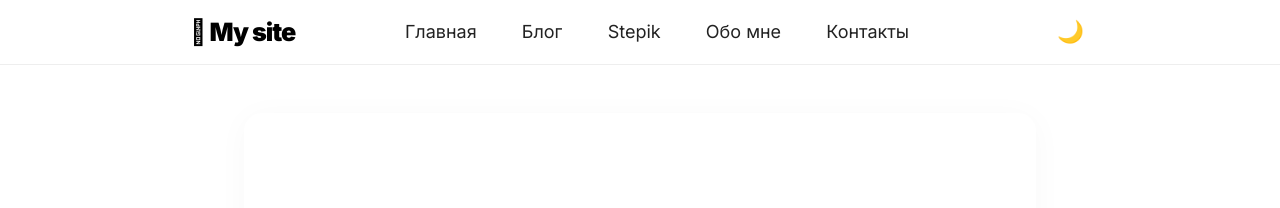
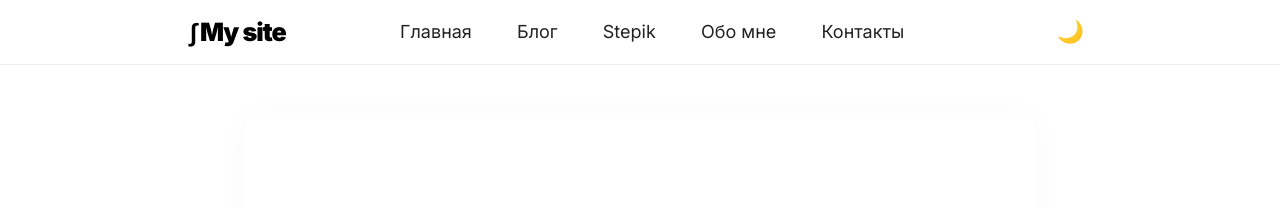
Before and after one commit to dshohlov/my-site, a Jekyll site: the page built from index.md, in a window 1280 px wide. Shown: the top 208 px of the page. Built offline with Jekyll 4.4.1, drawn with Linux system fonts in a browser that asks for light colours.

Commit message:
Логотип: интеграл вместо яблока

```diff
--- a/_layouts/default.html
+++ b/_layouts/default.html
@@ -12,7 +12,7 @@
 <body>
   <header class="site-header">
     <nav class="navbar">
-      <a href="{{ site.baseurl }}/" class="nav-logo"> {{ site.title }}</a>
+      <a href="{{ site.baseurl }}/" class="nav-logo">∫ {{ site.title }}</a>
       <ul class="nav-links">
         <li><a href="{{ site.baseurl }}/">Главная</a></li>
         <li><a href="{{ site.baseurl }}/blog/">Блог</a></li>
```
